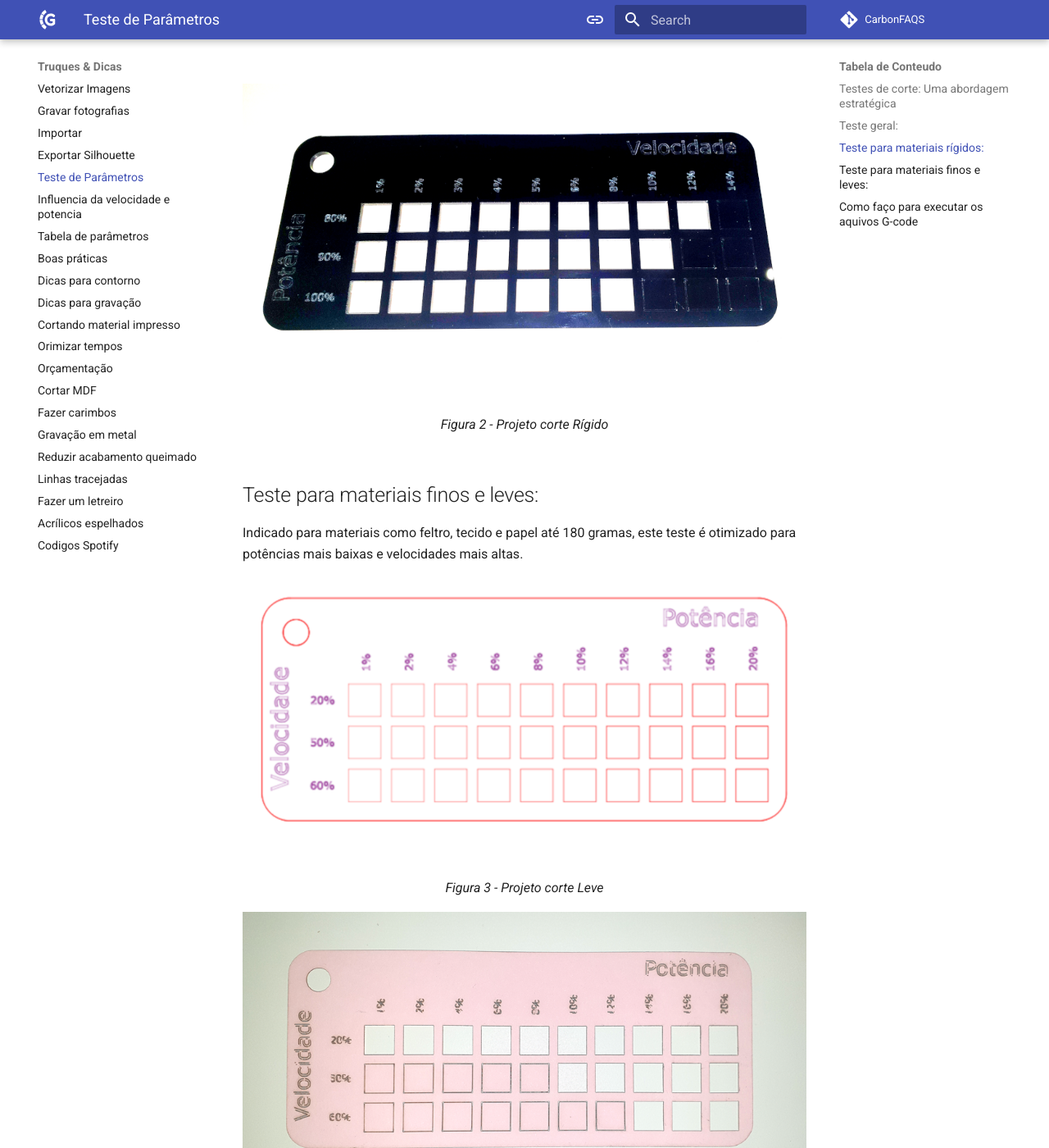
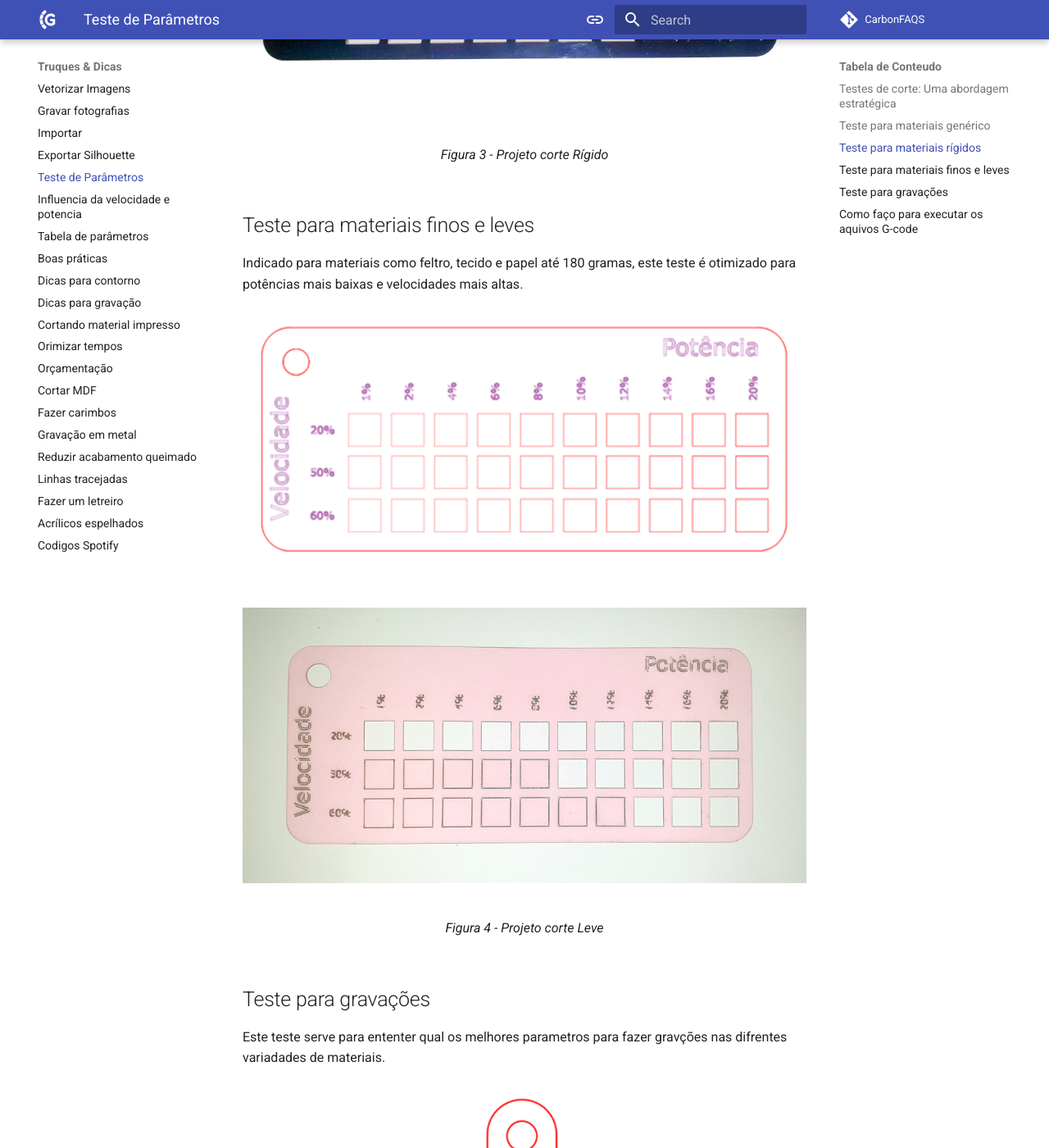
Before and after one commit to GadgetPlusKDB/Carbon-FAQS, an MkDocs documentation site: the page built from docs/truques-&-dicas/testes-parametros.md, in a window 1280 px wide and 1400 px high, scrolled down 2849 px. Shown: the whole window at 82% size. Built offline with MkDocs 1.6.1 and Material for MkDocs 9.7.7, drawn with Linux system fonts in a browser that asks for light colours; comment, search, counter and statistics services are not loaded; some of the changed text lies outside the part shown.

```diff
--- a/docs/truques-&-dicas/testes-parametros.md
+++ b/docs/truques-&-dicas/testes-parametros.md
@@ -1,14 +1,4 @@
 # Projetos para testes de parâmetros
-
-<figure markdown="span">
-
-  ![](../images/construcao-light.png#only-light){ width="610" }
-  <figcaption></figcaption>
-
-  ![](../images/construcao-dark.png#only-dark){ width="610" }
-  <figcaption></figcaption>
-
-</figure>
 
 Neste artigo, vamos explorar detalhadamente a utilização eficaz dos Testes de Corte, uma ferramenta indispensável para otimizar seus projetos de corte.
 
@@ -35,7 +25,7 @@
 
 </figure>
 
-## Teste geral:
+## Teste para materiais genérico
 
 Este modelo oferece uma ampla gama de variações de parâmetros e é especialmente eficaz para materiais de densidade média.
 
@@ -46,7 +36,7 @@
 
 </figure>
 
-## Teste para materiais rígidos:
+## Teste para materiais rígidos
 
 Projetado para materiais como MDF (entre 3mm e 6mm), couro grosso (2mm), compensado (3mm) e papelão holler (3mm), este teste apresenta configurações com potências mais elevadas e velocidades mais baixas.
 
@@ -56,24 +46,39 @@
   <figcaption></figcaption>
 
   ![](../images/teste-rigido-02.png){ width="700" }
-  <figcaption>Figura 2 - Projeto corte Rígido</figcaption>
+  <figcaption>Figura 3 - Projeto corte Rígido</figcaption>
 
 </figure>
 
 
-## Teste para materiais finos e leves:
+## Teste para materiais finos e leves
 
 Indicado para materiais como feltro, tecido e papel até 180 gramas, este teste é otimizado para potências mais baixas e velocidades mais altas.
 
 <figure markdown="span">
 
   ![](../images/teste-leves-01.png){ width="700" }
-  <figcaption>Figura 3 - Projeto corte Leve</figcaption>
+  <figcaption></figcaption>
 
   ![](../images/teste-leves-02.png){ width="700" }
-  <figcaption>Figura 3 - Projeto corte Leve</figcaption>
+  <figcaption>Figura 4 - Projeto corte Leve</figcaption>
 
 </figure>
+
+## Teste para gravações
+
+Este teste serve para ententer qual os melhores parametros para fazer gravções nas difrentes variadades de materiais.
+
+<figure markdown="span">
+
+  ![](../images/teste-gravacoes-01.png){ width="700" }
+  <figcaption></figcaption>
+
+  ![](../images/teste-gravacoes-02.png){ width="700" }
+  <figcaption>Figura 5 - Projeto gravações</figcaption>
+
+</figure>
+
 
 !!! tip "Dica:"
 
@@ -87,16 +92,16 @@
 <figure markdown="span">
 
   ![](../images/abrir-gcode-01.png){ width="529" }
-  <figcaption>Figura 4 - Abrir janela preview</figcaption>
+  <figcaption>Figura 6 - Abrir janela preview</figcaption>
 
 </figure>
 
-Com a janela preview aberta no canto superior direito encontra um botão de opções :fontawesome-solid-list: onde pode carregar um G-Code ou até mesmo guardar o seu proprio, veja a Figura 5 abaixo.
+Com a janela preview aberta no canto superior direito encontra um botão de opções :fontawesome-solid-list: onde pode carregar um G-Code ou até mesmo guardar o seu proprio, veja a Figura 7 abaixo.
 
 <figure markdown="span">
 
   ![](../images/abrir-gcode-02.png){ width="930" }
-  <figcaption>Figura 5 - Botão Opções</figcaption>
+  <figcaption>Figura 7 - Botão Opções</figcaption>
 
 </figure>
 
```
Also changed, not shown: other parts of docs/truques-&-dicas/testes-parametros.md (+1 -1 lines).
